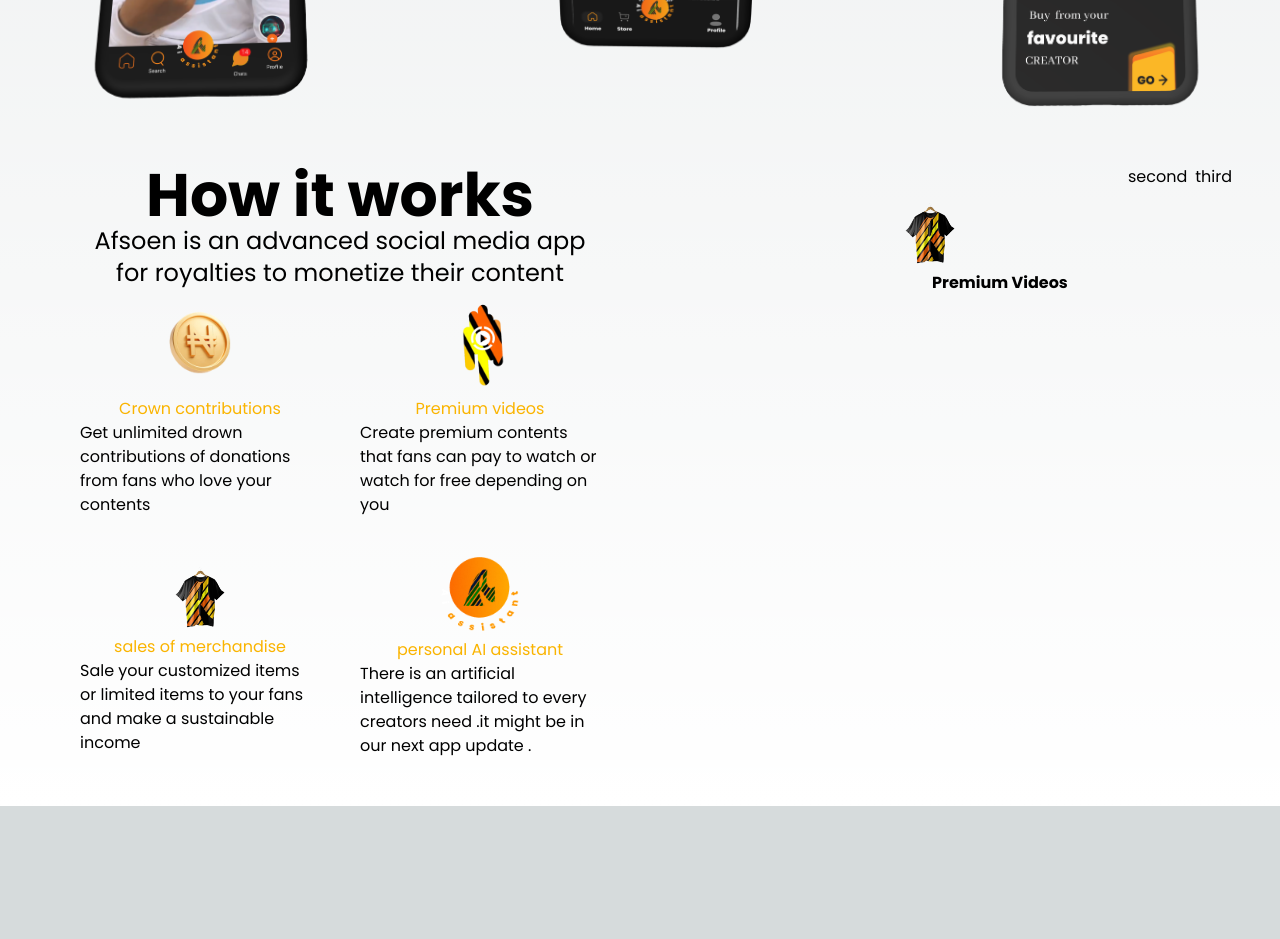
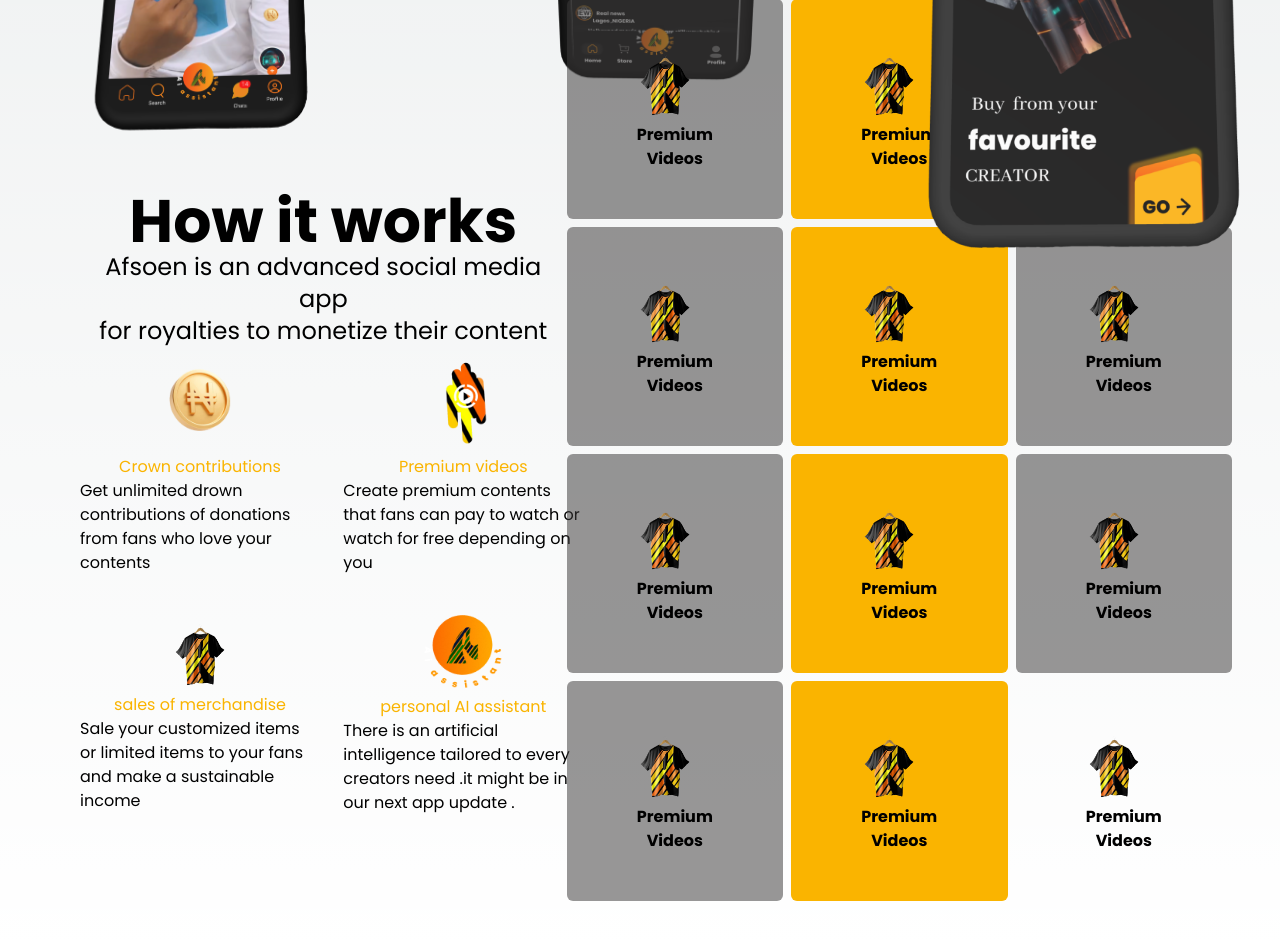
Before and after one commit to git-create-devben/afsoearn-waitlist, a Next.js app: page / in a window 1280 px wide. Shown: the part 1920-2859 px from the top of the page. Before the commit the page ends 2726 px from the top, so only its background shows below. Built offline with nearby package versions, Linux system fonts and the light colour scheme.

Commit message:
done with the first set

```diff
--- a/src/app/mission.tsx
+++ b/src/app/mission.tsx
@@ -8,8 +8,8 @@
 import frame from "../../public/images/Frame 1000004062.png";
 export default function Mission() {
   return (
-    <main className="flex flex-col p-2">
-      <section className="grid lg:grid-cols-3 grid-cols-2 shrink-0 place-content-around px-12 ">
+    <main className="flex flex-col p-2 ">
+      <section className="grid lg:grid-cols-3 grid-cols-2 shrink-0 place-content-around px-12 lg:mt-[2rem]">
         <Image
           src={rectangle2}
           alt="rectangle2"
@@ -29,7 +29,7 @@
           alt="rectangle3"
           width={600}
           height={100}
-          className="self-center"
+          className="self-center lg:absolute lg:right-0 "
         />
       </section>
       <section className="flex justify-between text-center p-10">
@@ -100,9 +100,39 @@
             </div>
           </div>
         </div>
-        <div className="flex gap-2">
-          <div className="flex flex-col gap-2">
-           <div className="bg-background w-60 h-40 flex flex-col item center justify-center">
+        <div className="flex gap-2 lg:-mt-[12rem]">
+          <div className="grid grid-cols-1 gap-2">
+           <div className="bg-scolor rounded-md p-12 flex flex-col item center justify-center">
+           <Image
+                src={merch}
+                alt="coins"
+                width={100}
+                height={100}
+                className=""
+              />
+              <h2 className="text-base font-bold">Premium Videos</h2>
+           </div>
+           <div className="bg-scolor rounded-md p-12 flex flex-col item center justify-center">
+           <Image
+                src={merch}
+                alt="coins"
+                width={100}
+                height={100}
+                className=""
+              />
+              <h2 className="text-base font-bold">Premium Videos</h2>
+           </div>
+           <div className="bg-scolor rounded-md p-12 flex flex-col item center justify-center">
+           <Image
+                src={merch}
+                alt="coins"
+                width={100}
+                height={100}
+                className=""
+              />
+              <h2 className="text-base font-bold">Premium Videos</h2>
+           </div>
+           <div className="bg-scolor rounded-md p-12 flex flex-col item center justify-center">
            <Image
                 src={merch}
                 alt="coins"
@@ -113,8 +143,90 @@
               <h2 className="text-base font-bold">Premium Videos</h2>
            </div>
           </div>
-          <div>second</div>
-          <div>third</div>
+          <div className="flex flex-col gap-2">
+          <div className="bg-pcolor rounded-md p-12 flex flex-col item center justify-center">
+           <Image
+                src={merch}
+                alt="coins"
+                width={100}
+                height={100}
+                className=""
+              />
+              <h2 className="text-base font-bold">Premium Videos</h2>
+           </div>
+           <div className="bg-pcolor rounded-md p-12 flex flex-col item center justify-center">
+           <Image
+                src={merch}
+                alt="coins"
+                width={100}
+                height={100}
+                className=""
+              />
+              <h2 className="text-base font-bold">Premium Videos</h2>
+           </div>
+           <div className="bg-pcolor rounded-md p-12 flex flex-col item center justify-center">
+           <Image
+                src={merch}
+                alt="coins"
+                width={100}
+                height={100}
+                className=""
+              />
+              <h2 className="text-base font-bold">Premium Videos</h2>
+           </div>
+           <div className="bg-pcolor rounded-md p-12 flex flex-col item center justify-center">
+           <Image
+                src={merch}
+                alt="coins"
+                width={100}
+                height={100}
+                className=""
+              />
+              <h2 className="text-base font-bold">Premium Videos</h2>
+           </div>
+          </div>
+          <div className="flex flex-col gap-2">
+          <div className="bg-scolor opacity-8 rounded-md p-12 flex flex-col item center justify-center">
+           <Image
+                src={merch}
+                alt="coins"
+                width={100}
+                height={100}
+                className=""
+              />
+              <h2 className="text-base font-bold">Premium Videos</h2>
+           </div>
+           <div className="bg-scolor rounded-md p-12 flex flex-col item center justify-center">
+           <Image
+                src={merch}
+                alt="coins"
+                width={100}
+                height={100}
+                className=""
+              />
+              <h2 className="text-base font-bold">Premium Videos</h2>
+           </div>
+           <div className="bg-scolor rounded-md p-12 flex flex-col item center justify-center">
+           <Image
+                src={merch}
+                alt="coins"
+                width={100}
+                height={100}
+                className=""
+              />
+              <h2 className="text-base font-bold">Premium Videos</h2>
+           </div>
+           <div className="sg-pcolor rounded-md p-12 flex flex-col item center justify-center">
+           <Image
+                src={merch}
+                alt="coins"
+                width={100}
+                height={100}
+                className=""
+              />
+              <h2 className="text-base font-bold">Premium Videos</h2>
+           </div>
+          </div>
         </div>
       </section>
     </main>
```
